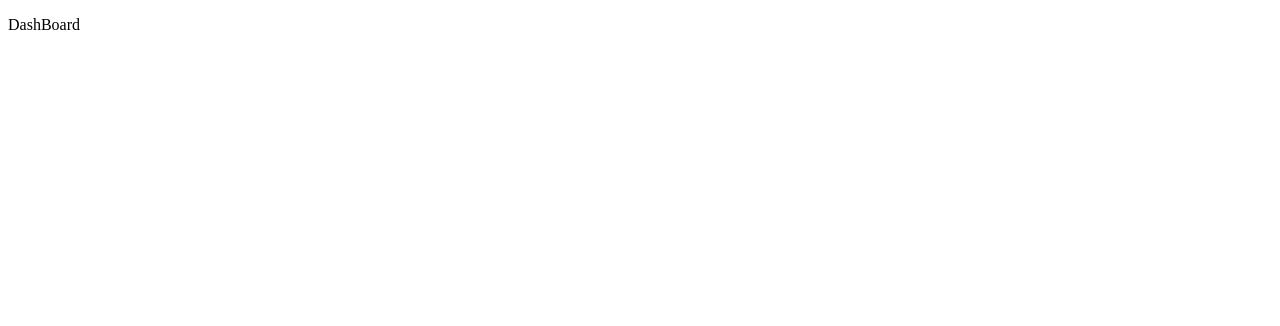
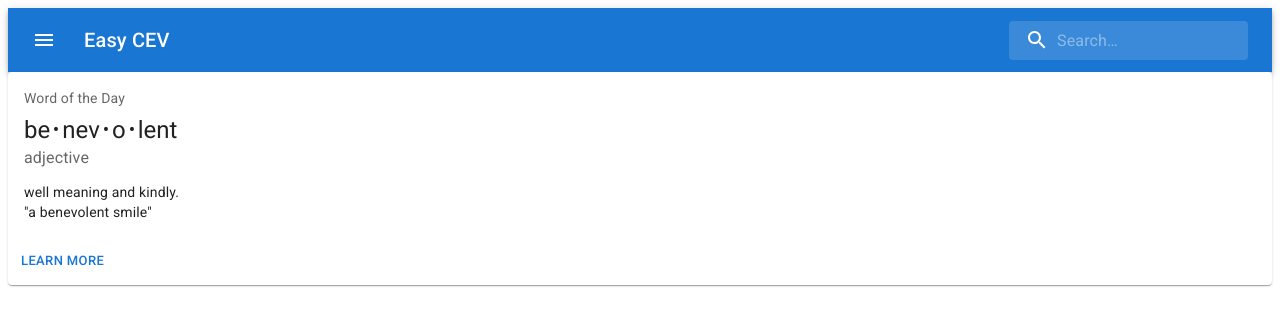
Before and after one commit to dyoder838/deepsurface_project, a React (Create React App) app: page /dashboard in a window 1280 px wide. Shown: the top 326 px of the page. Built offline with nearby package versions, Linux system fonts and the light colour scheme.

Commit message:
moved NavBar to app.js, added CevCardBasic

```diff
--- a/src/App.js
+++ b/src/App.js
@@ -2,11 +2,14 @@
 import { BrowserRouter as Router, Route, Routes } from 'react-router-dom';
 import MainPage from '../src/pages/Main';
 import DashBoard from '../src/pages/DashBoard';
+import NavBar from './components/NavBar'
 
 
 function App() {
   return (
     <Router>
+
+      <NavBar />
 
       <Routes>
 
@@ -16,6 +19,7 @@
       </Routes>
 
     </Router>
+
   );
 }
 
--- /dev/null
+++ b/src/components/CevCardBasic/index.js
@@ -0,0 +1,42 @@
+import * as React from 'react';
+import Box from '@mui/material/Box';
+import Card from '@mui/material/Card';
+import CardActions from '@mui/material/CardActions';
+import CardContent from '@mui/material/CardContent';
+import Button from '@mui/material/Button';
+import Typography from '@mui/material/Typography';
+
+const bull = (
+  <Box
+    component="span"
+    sx={{ display: 'inline-block', mx: '2px', transform: 'scale(0.8)' }}
+  >
+    •
+  </Box>
+);
+
+export default function BasicCard() {
+  return (
+    <Card sx={{ minWidth: 275 }}>
+      <CardContent>
+        <Typography sx={{ fontSize: 14 }} color="text.secondary" gutterBottom>
+          Word of the Day
+        </Typography>
+        <Typography variant="h5" component="div">
+          be{bull}nev{bull}o{bull}lent
+        </Typography>
+        <Typography sx={{ mb: 1.5 }} color="text.secondary">
+          adjective
+        </Typography>
+        <Typography variant="body2">
+          well meaning and kindly.
+          <br />
+          {'"a benevolent smile"'}
+        </Typography>
+      </CardContent>
+      <CardActions>
+        <Button size="small">Learn More</Button>
+      </CardActions>
+    </Card>
+  );
+}
--- a/src/pages/DashBoard/index.js
+++ b/src/pages/DashBoard/index.js
@@ -1,13 +1,17 @@
 import React from 'react';
+import Grid from '@mui/material/Grid';
+import CevCardBasic from '../../components/CevCardBasic';
 
 export default function DashBoard() {
 
     return(
-        <div>
+       <Grid container>
 
-            <p>DashBoard</p>
+            <Grid item xs={12}>
+                <CevCardBasic />
+            </Grid>
 
-        </div>
+       </Grid>
     );
 
 };
--- a/src/pages/Main/index.js
+++ b/src/pages/Main/index.js
@@ -1,5 +1,4 @@
 import React from 'react';
-import NavBar from '../../components/NavBar';
 
 export default function MainPage() {
 
@@ -7,7 +6,7 @@
 
         <div>
 
-        <NavBar />
+       <p>main page</p>
 
         </div>
 
```
